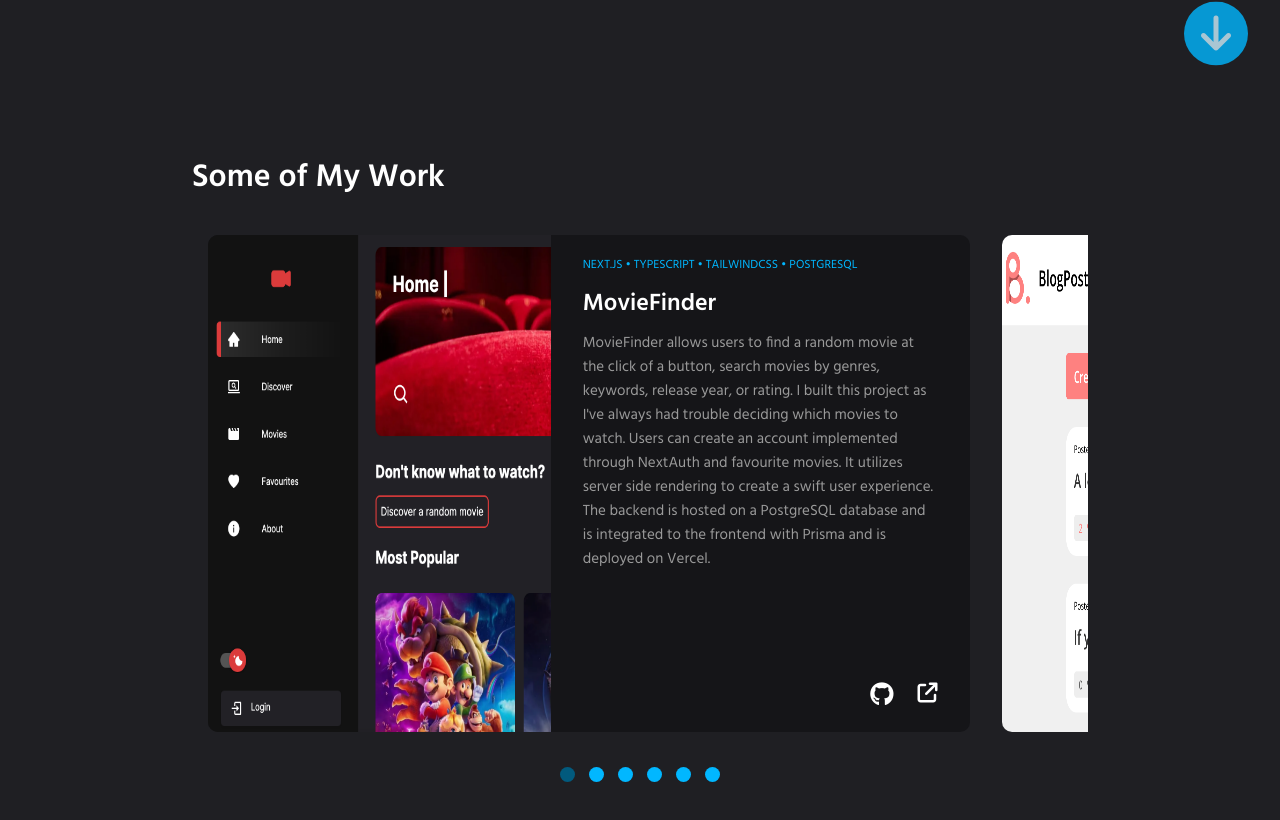
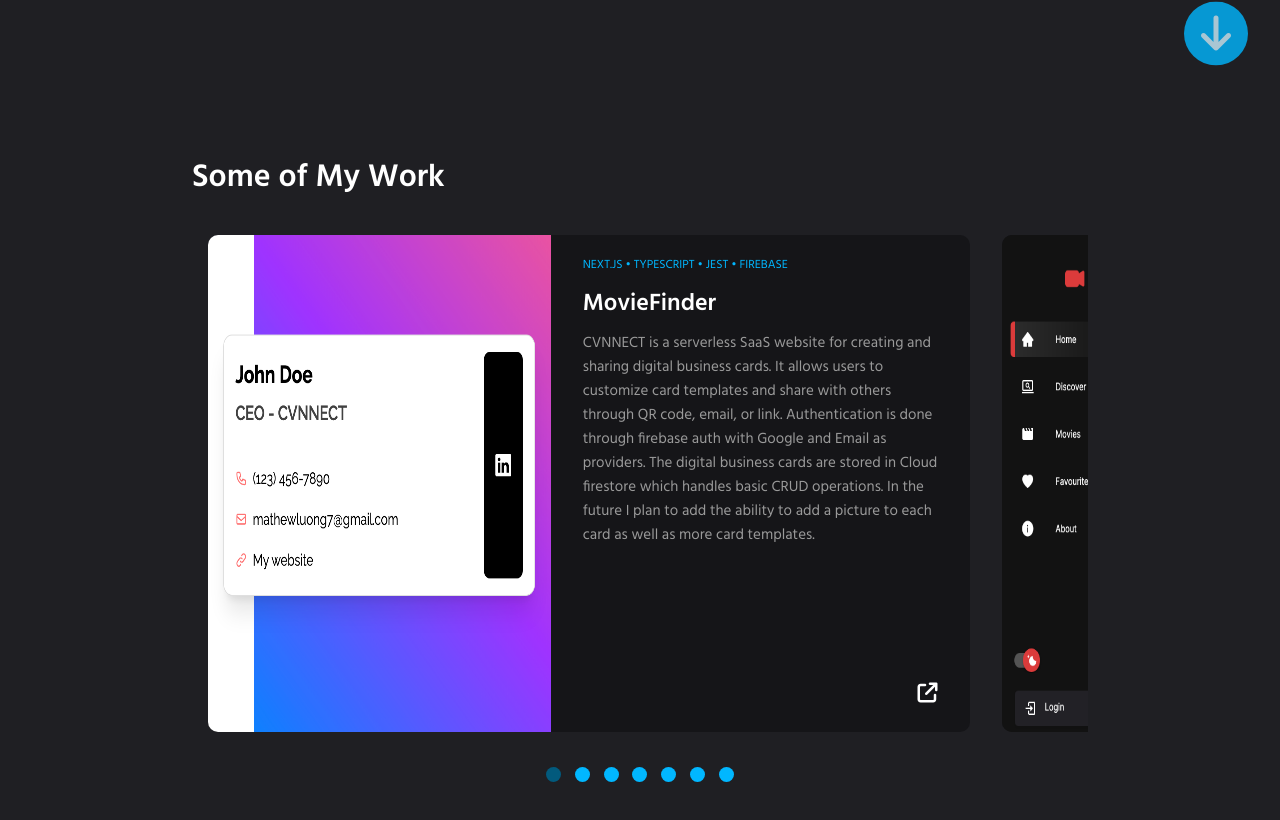
Before and after one commit to mathew-luong/mathew-luong.github.io, a plain HTML site: page index.html in a window 1280 px wide. Shown: the part 712-1532 px from the top of the page. Drawn offline with nearby package versions, Linux system fonts and the light colour scheme.

Commit message:
add cvnnect

```diff
--- a/css/styles.css
+++ b/css/styles.css
@@ -289,7 +289,7 @@
 .workBtn {
     background-color: #01b7ff;
     border-radius: 35px;
-    padding: 0.25em 0.75em;
+    padding: 0.25em 1em;
     color: #fff;
     text-decoration: none;
     transition: transform 0.2s ease-in;
@@ -297,10 +297,6 @@
 
 .workBtn:active {
     background-color: #0179a9;
-}
-
-.workBtn:hover {
-    transform: translateY(-3px);
 }
 
 .aboutButtons {
@@ -385,7 +381,6 @@
     height: 90%;
     width: 85%;
     display: flex;
-    /* overflow:hidden; */
 }
 
 .projectCards img {
--- a/index.html
+++ b/index.html
@@ -187,6 +187,51 @@
                     data-cardNum="1"
                     onclick="handleCardClick(1)"
                 >
+                    <img src="img/Cvnnect.png" />
+                    <div class="projectContent">
+                        <span class="projectLang"
+                            >NEXT.JS • TYPESCRIPT • JEST • FIREBASE</span
+                        >
+                        <h2 class="projectName">MovieFinder</h2>
+                        <p class="projectDesc">
+                            CVNNECT is a serverless SaaS website for creating
+                            and sharing digital business cards. It allows users
+                            to customize card templates and share with others
+                            through QR code, email, or link. Authentication is
+                            done through firebase auth with Google and Email as
+                            providers. The digital business cards are stored in
+                            Cloud firestore which handles basic CRUD operations.
+                            In the future I plan to add the ability to add a
+                            picture to each card as well as more card templates.
+                        </p>
+                        <div class="projectBtns">
+                            <!-- <a
+                                href="https://github.com/mathew-luong/MovieFinder"
+                                target="__blank"
+                                aria-label="github"
+                                title="GitHub"
+                                class="projectLink"
+                                ><i class="fa-brands fa-github icons"></i
+                            ></a> -->
+                            <a
+                                href="https://cvnnect.com"
+                                target="__blank"
+                                aria-label="website"
+                                title="Link"
+                                class="projectLink"
+                            >
+                                <i
+                                    class="fa-solid fa-arrow-up-right-from-square icons fa-lg"
+                                ></i>
+                            </a>
+                        </div>
+                    </div>
+                </div>
+                <div
+                    class="projectCards"
+                    data-cardNum="2"
+                    onclick="handleCardClick(2)"
+                >
                     <img src="img/MovieFinder.png" />
                     <div class="projectContent">
                         <span class="projectLang"
@@ -231,8 +276,8 @@
                 </div>
                 <div
                     class="projectCards"
-                    data-cardNum="2"
-                    onclick="handleCardClick(2)"
+                    data-cardNum="3"
+                    onclick="handleCardClick(3)"
                 >
                     <img src="img/BlogPost.png" />
                     <div class="projectContent">
@@ -274,8 +319,8 @@
                 </div>
                 <div
                     class="projectCards"
-                    data-cardNum="3"
-                    onclick="handleCardClick(3)"
+                    data-cardNum="4"
+                    onclick="handleCardClick(4)"
                 >
                     <img src="img/Tasker.png" />
                     <div class="projectContent">
@@ -317,8 +362,8 @@
                 </div>
                 <div
                     class="projectCards"
-                    data-cardNum="4"
-                    onclick="handleCardClick(4)"
+                    data-cardNum="5"
+                    onclick="handleCardClick(5)"
                 >
                     <img src="img/StudyBot.png" class="projectImg" />
                     <div class="projectContent">
@@ -359,8 +404,8 @@
                 </div>
                 <div
                     class="projectCards"
-                    data-cardNum="5"
-                    onclick="handleCardClick(5)"
+                    data-cardNum="6"
+                    onclick="handleCardClick(6)"
                 >
                     <img src="img/ChatApp.png" />
                     <div class="projectContent">
@@ -403,8 +448,8 @@
                 </div>
                 <div
                     class="projectCards"
-                    data-cardNum="6"
-                    onclick="handleCardClick(6)"
+                    data-cardNum="7"
+                    onclick="handleCardClick(7)"
                 >
                     <img src="img/temp.jpg" />
                     <div class="projectContent">
@@ -467,6 +512,11 @@
                     data-dotNum="6"
                     onclick="handleCarouselClick(6)"
                 ></span>
+                <span
+                    class="dot"
+                    data-dotNum="7"
+                    onclick="handleCarouselClick(7)"
+                ></span>
             </div>
         </div>
         <a class="upButton" id="scrollBtn" onclick="handleScrollBtn()"
--- a/js/main.js
+++ b/js/main.js
@@ -20,8 +20,8 @@
 const aboutHeader = document.querySelector(".aboutHello");
 const headerName = document.querySelector(".headerName");
 
+//  https://developer.mozilla.org/en-US/docs/Web/API/window/requestAnimationFrame
 $(window).on("load", function () {
-    // $(".loadingContainer").fadeOut(2250);
     loader.setAttribute("loaded", "");
     abtSection.setAttribute("loaded", "");
     header.setAttribute("loaded", "");
```
Also changed, not shown: img/Cvnnect.png (added), 1 other file.
